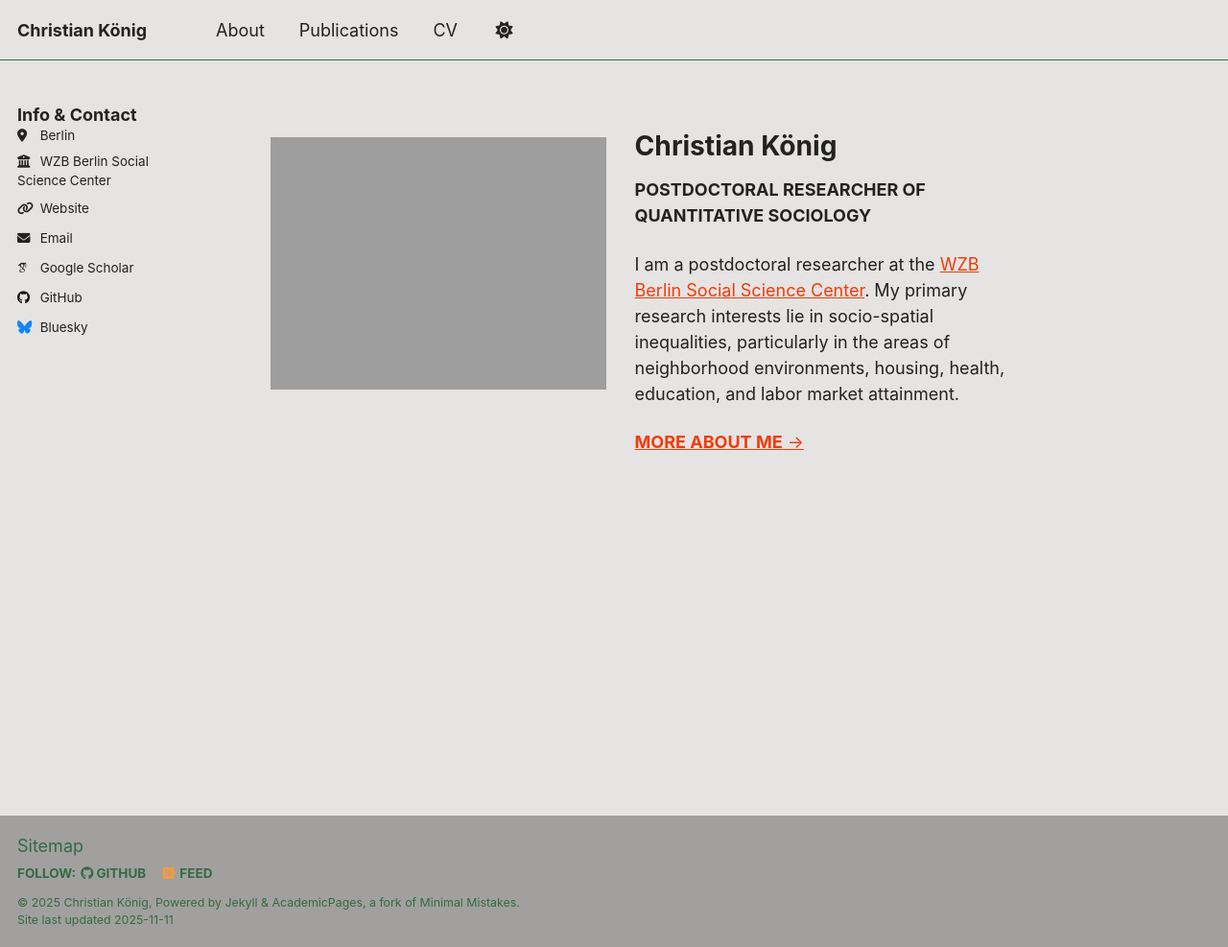
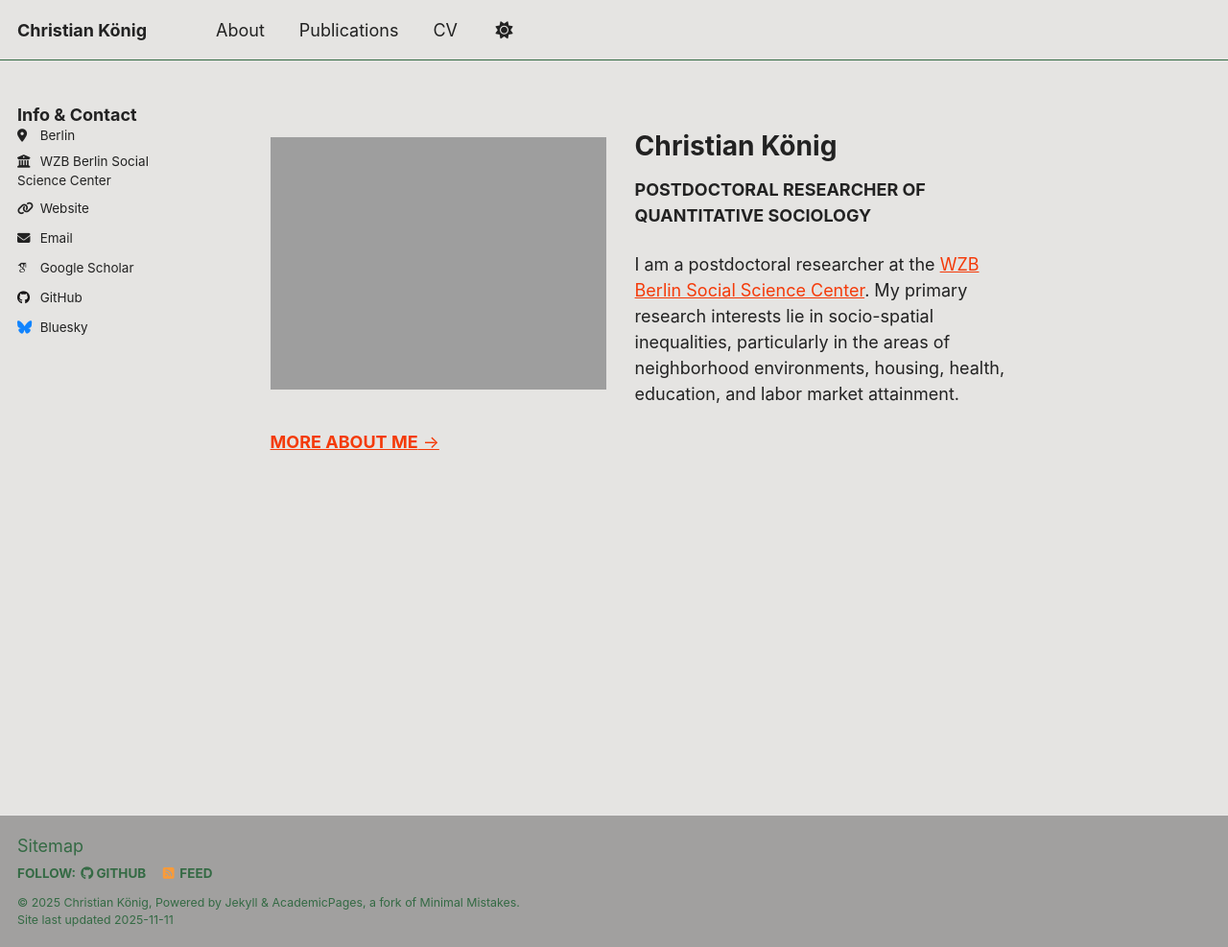
Before and after one commit to christian-koenig/christian-koenig.github.io, a Jekyll site: the page built from _pages/about.md, in a window 1280 px wide and 987 px high. Shown: the whole window at 96% size. Built offline with Jekyll 4.4.1, drawn with Linux system fonts in a browser that asks for light colours; some web fonts are replaced; a script that is not in the unit is left out.

Commit message:
adjust padding about short below image

```diff
--- a/_pages/about.md
+++ b/_pages/about.md
@@ -8,7 +8,7 @@ redirect_from:
 ---
 
 
-<img src="http://christian-koenig.github.io/images/pic2.JPG" alt="image" style="float:left; padding-right: 30px; padding-bottom: 200px; padding-top: 30px;" width="380"/>
+<img src="http://christian-koenig.github.io/images/pic2.JPG" alt="image" style="float:left; padding-right: 30px; padding-bottom: 30px; padding-top: 30px;" width="380"/>
 
 
 # Christian König
```
